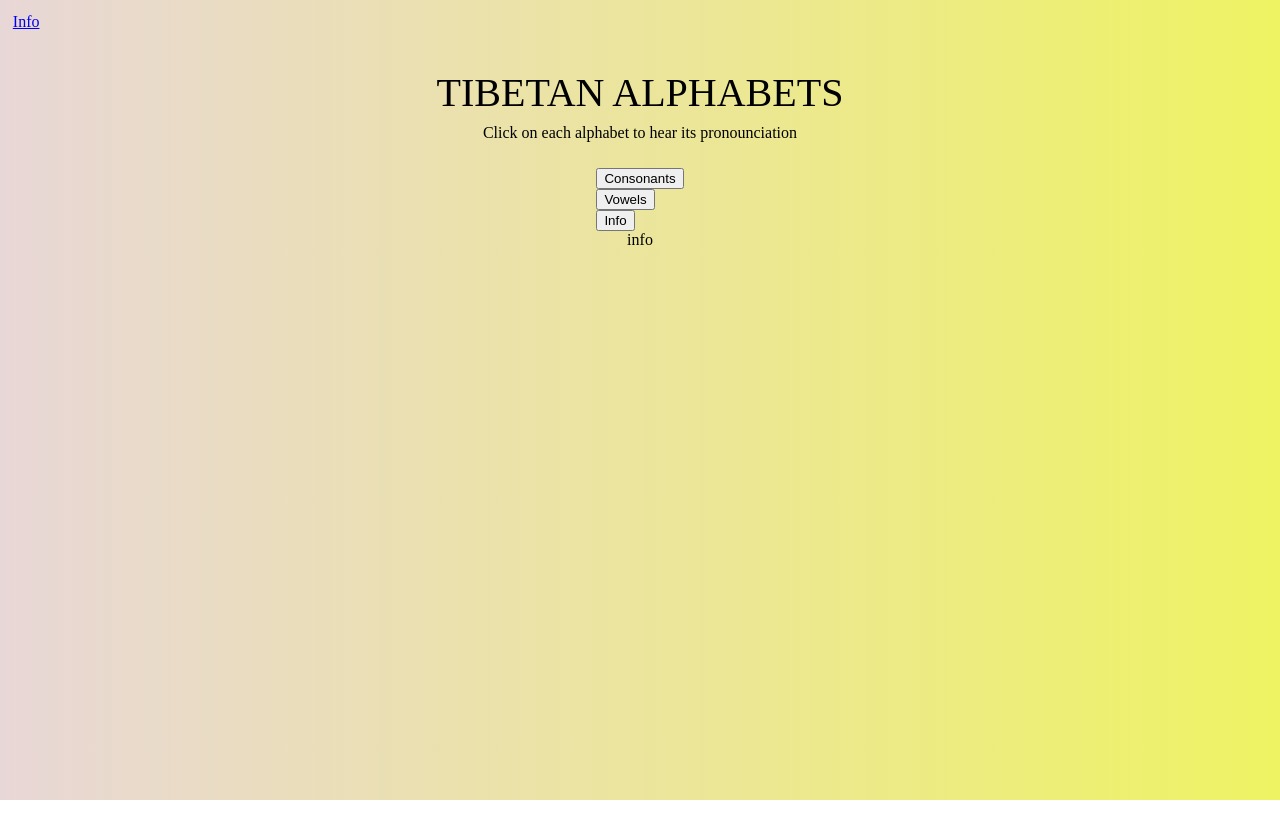
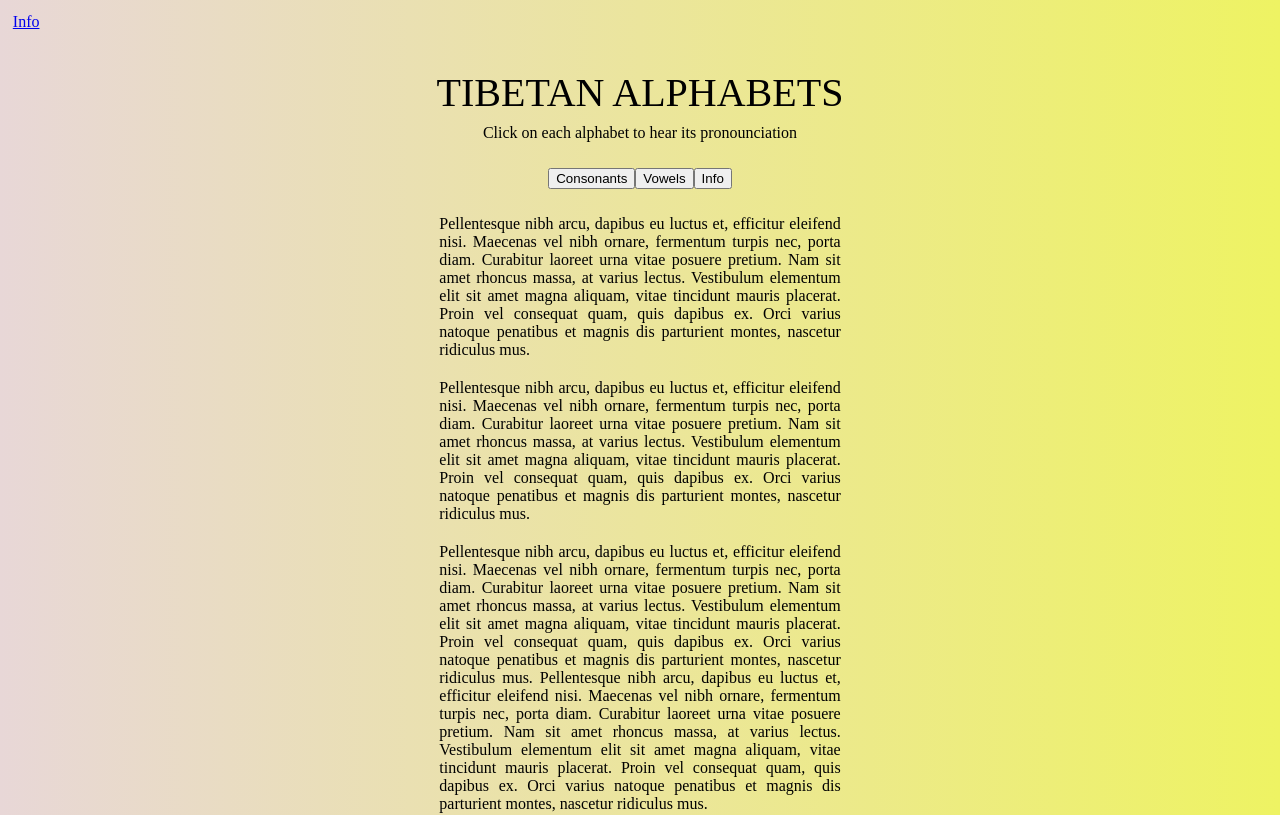
Before and after one commit to y-sherap/tibetan-alphabets, a React (Create React App) app: page / in a window 1280 px wide. Shown: the top 815 px of the page. Built offline with nearby package versions, Linux system fonts and the light colour scheme.

Commit message:
updated info component w/ Lorem Ipsum text + added styling

```diff
--- a/src/components/info/Info.jsx
+++ b/src/components/info/Info.jsx
@@ -1,8 +1,19 @@
 import React from 'react'
+import './info.css'
 
 function Info() {
   return (
-    <div>Info</div>
+    <div className='components-container'>
+        <div className='infoTextDiv'>
+          Pellentesque nibh arcu, dapibus eu luctus et, efficitur eleifend nisi. Maecenas vel nibh ornare, fermentum turpis nec, porta diam. Curabitur laoreet urna vitae posuere pretium. Nam sit amet rhoncus massa, at varius lectus. Vestibulum elementum elit sit amet magna aliquam, vitae tincidunt mauris placerat. Proin vel consequat quam, quis dapibus ex. Orci varius natoque penatibus et magnis dis parturient montes, nascetur ridiculus mus.
+        </div>
+        <div className='infoTextDiv'>
+          Pellentesque nibh arcu, dapibus eu luctus et, efficitur eleifend nisi. Maecenas vel nibh ornare, fermentum turpis nec, porta diam. Curabitur laoreet urna vitae posuere pretium. Nam sit amet rhoncus massa, at varius lectus. Vestibulum elementum elit sit amet magna aliquam, vitae tincidunt mauris placerat. Proin vel consequat quam, quis dapibus ex. Orci varius natoque penatibus et magnis dis parturient montes, nascetur ridiculus mus.
+        </div>
+        <div className='infoTextDiv'>
+          Pellentesque nibh arcu, dapibus eu luctus et, efficitur eleifend nisi. Maecenas vel nibh ornare, fermentum turpis nec, porta diam. Curabitur laoreet urna vitae posuere pretium. Nam sit amet rhoncus massa, at varius lectus. Vestibulum elementum elit sit amet magna aliquam, vitae tincidunt mauris placerat. Proin vel consequat quam, quis dapibus ex. Orci varius natoque penatibus et magnis dis parturient montes, nascetur ridiculus mus.           Pellentesque nibh arcu, dapibus eu luctus et, efficitur eleifend nisi. Maecenas vel nibh ornare, fermentum turpis nec, porta diam. Curabitur laoreet urna vitae posuere pretium. Nam sit amet rhoncus massa, at varius lectus. Vestibulum elementum elit sit amet magna aliquam, vitae tincidunt mauris placerat. Proin vel consequat quam, quis dapibus ex. Orci varius natoque penatibus et magnis dis parturient montes, nascetur ridiculus mus.
+        </div>
+    </div>
   )
 }
 
--- a/src/components/info/info.css
+++ b/src/components/info/info.css
@@ -0,0 +1,4 @@
+.infoTextDiv{
+    margin-bottom: 20px;
+    text-align: justify;
+}
--- a/src/pages/home/Home.jsx
+++ b/src/pages/home/Home.jsx
@@ -4,7 +4,7 @@
 import ConsonantCard from '../../components/consonant/ConsonantCard'
 import VowelData from '../../data/VowelsData'
 import VowelCard from '../../components/vowel/VowelCard'
-import Info from '../info/Info'
+import Info from '../../components/info/Info'
 
 import { useState } from 'react'
 
@@ -31,7 +31,6 @@
       setShowInfo(true)
     }
 
-
   return (
     <div id="home-page">
       <div id='header'>
@@ -49,7 +48,7 @@
           <button onClick={clickInfo}>Info</button>
         </div>
       </div>
-      {showConsonants && (<div id='alphabets-container'>
+      {showConsonants && (<div className='components-container'>
         {ConsonantsData.map((alphabet) => (
           <ConsonantCard
             alphabet={alphabet}
@@ -57,7 +56,7 @@
         </div> )
       }
       {showVowles && (
-        <div id='alphabets-container'>
+        <div className='components-container'>
           {VowelData.map((vowel) => (
             <VowelCard
               vowel={vowel}
@@ -66,7 +65,7 @@
         </div>
       )}
 
-      {showInfo && (<Info />)}
+      {showInfo && (<div className='components-container'><Info /></div>)}
       </div>
   )
 }
--- a/src/pages/home/home.css
+++ b/src/pages/home/home.css
@@ -17,7 +17,7 @@
     margin-bottom: 2%;
 }
 
-#alphabets-container {
+.components-container {
 display:flex;
 flex-direction: row;
 flex-wrap: wrap;
@@ -25,3 +25,9 @@
 justify-content: center;
 padding: 0 22% 10% 22%;
 }
+
+#buttons {
+    display: flex;
+    flex-direction: row;
+    margin-bottom: 2%;
+}
```
